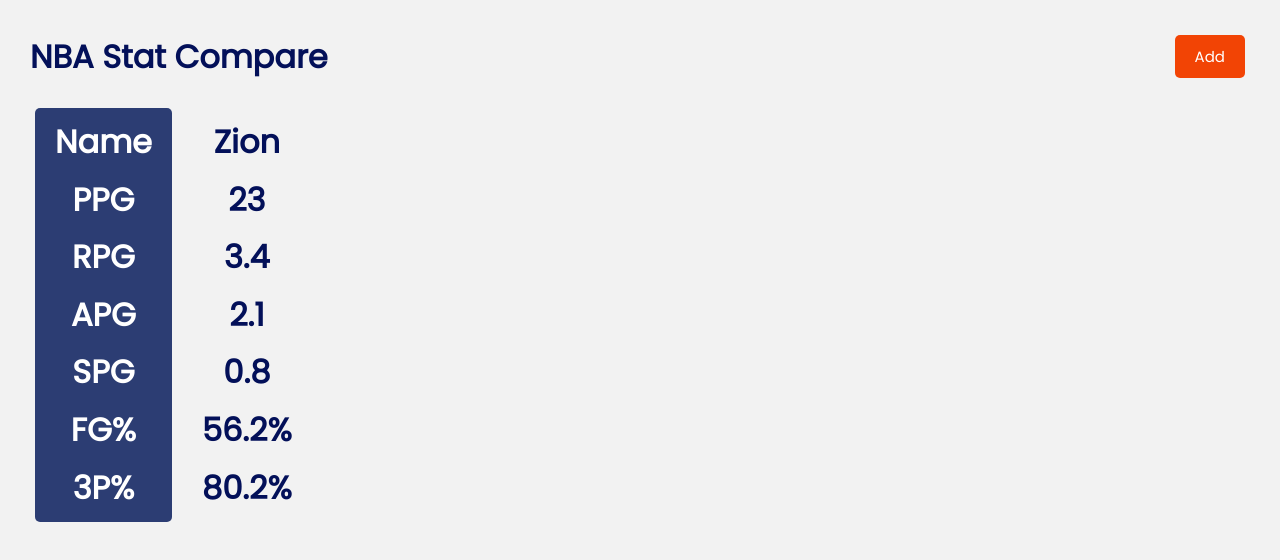
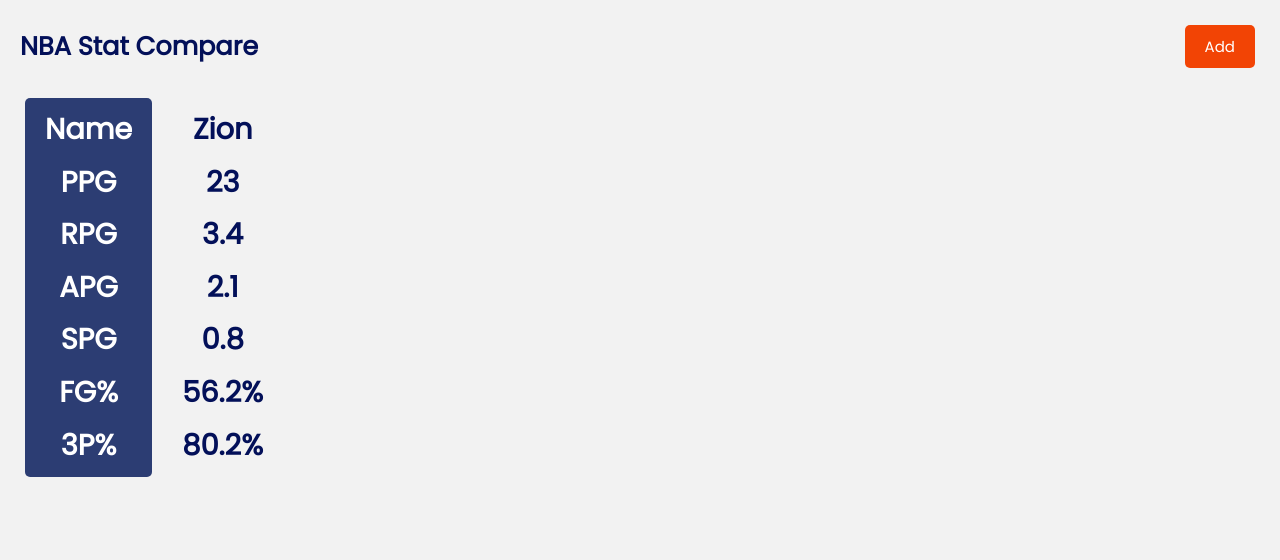
Before and after one commit to pfishe13/nba-stat-compare, an Angular app: page / in a window 1280 px wide. Shown: the top 560 px of the page. Built offline with nearby package versions, Linux system fonts and the light colour scheme.

Commit message:
Minor font size changes

```diff
--- a/package.json
+++ b/package.json
@@ -28,6 +28,7 @@
     "@angular/cli": "~14.2.9",
     "@angular/compiler-cli": "^14.2.0",
     "@types/jasmine": "~4.0.0",
+    "angular-cli-ghpages": "^1.0.5",
     "jasmine-core": "~4.3.0",
     "karma": "~6.4.0",
     "karma-chrome-launcher": "~3.1.0",
--- a/src/app/components/header/header.component.css
+++ b/src/app/components/header/header.component.css
@@ -1,3 +1,7 @@
+h1 {
+  font-size: 1.6em;
+}
+
 header {
   display: flex;
   justify-content: space-between;
--- a/src/styles.css
+++ b/src/styles.css
@@ -16,14 +16,14 @@ body {
 
 h3,
 h4 {
-  font-size: 2rem;
+  font-size: 1.8rem;
 }
 
 .container {
   margin: auto;
   overflow: auto;
   height: 100vh;
-  padding: 30px;
+  padding: 20px;
   border-radius: 5px;
   display: flex;
   flex-direction: column;
```
Also changed, not shown: 1 other file (tests, documents, lock files or other folders).
